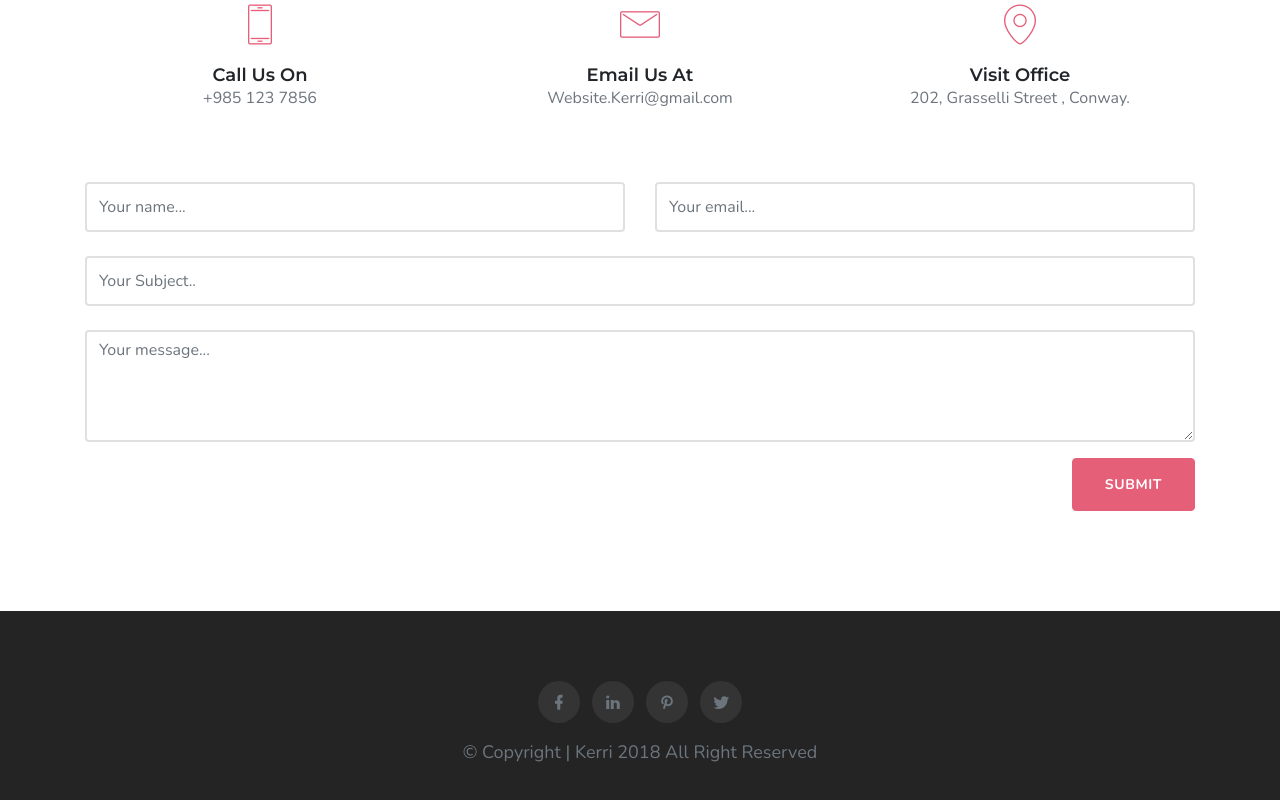
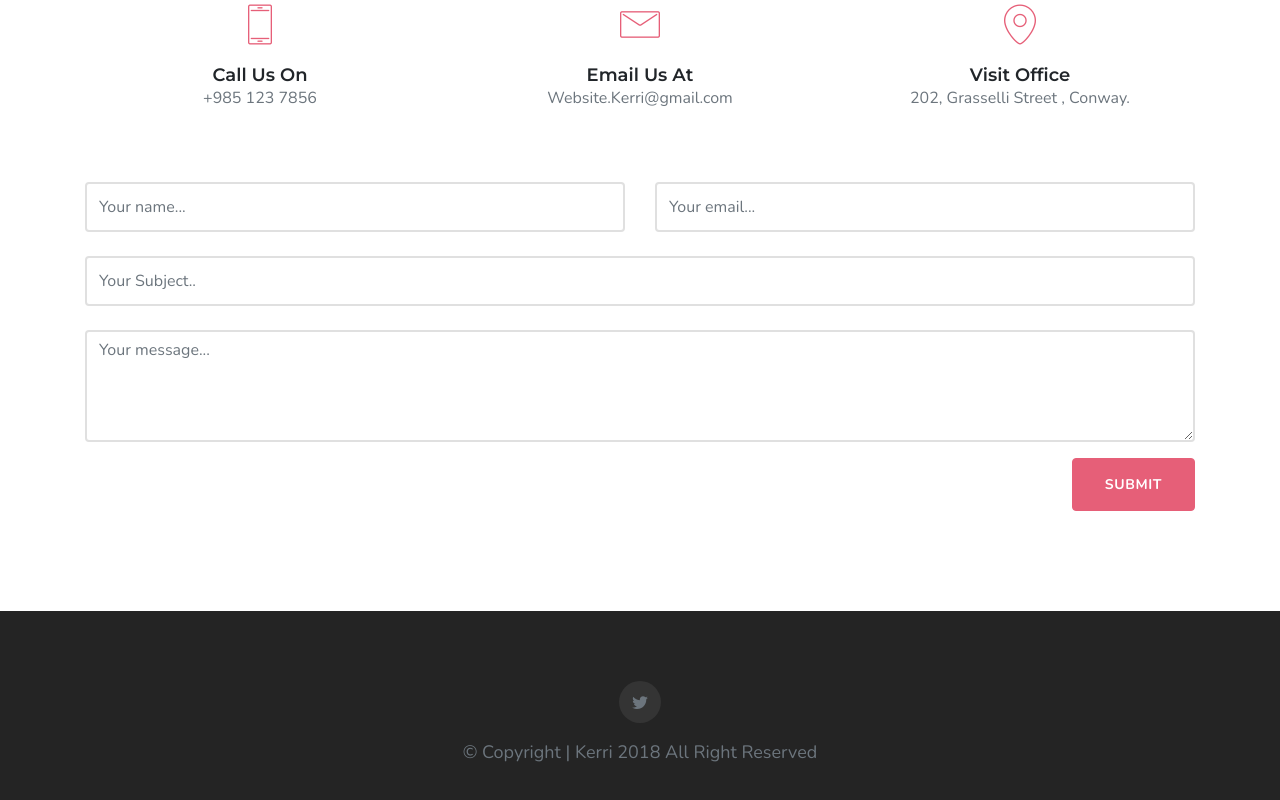
Before and after one commit to Jyu2Jr6/mysite, a plain HTML site: page index.html in a window 1280 px wide. Shown: the part 4696-5496 px from the top of the page. Drawn offline with nearby package versions, Linux system fonts and the light colour scheme; files whose address does not match are found by name.

Commit message:
Mod Footer Section

```diff
--- a/index.html
+++ b/index.html
@@ -486,10 +486,7 @@
                     <div class="col-md-12">
                         <div class="text-center text-white footer-alt">
                             <ul class="list-unstyled list-inline mb-3">
-                                <li class="list-inline-item"><a href="#"><i class="mdi mdi-facebook text-muted"></i></a></li>
-                                <li class="list-inline-item"><a href="#"><i class="mdi mdi-linkedin text-muted"></i></a></li>
-                                <li class="list-inline-item"><a href="#"><i class="mdi mdi-pinterest text-muted"></i></a></li>
-                                <li class="list-inline-item"><a href="#"><i class="mdi mdi-twitter text-muted"></i></a></li>
+                                <li class="list-inline-item"><a href="https://twitter.com/Jyu210" target="_blank"><i class="mdi mdi-twitter text-muted"></i></a></li>
                             </ul>
                             <p class="text-muted mb-0">&copy; Copyright | Kerri 2018 All Right Reserved</p>
                         </div>
```
